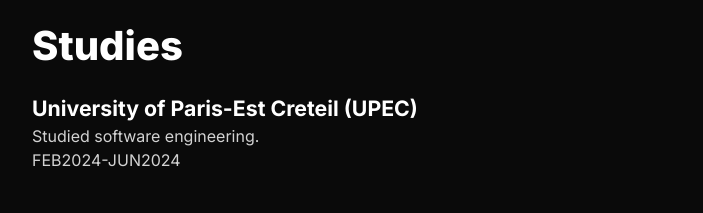
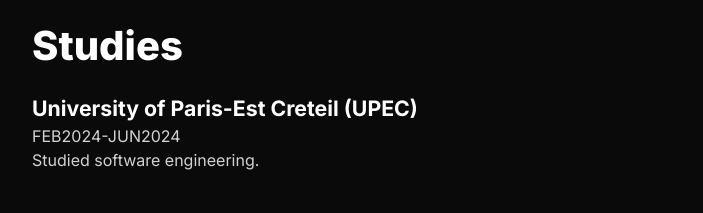
Before and after one commit to samiMazari/Sami-magic-Portfolio, a Next.js app: page /en/about in a window 1280 px wide. Shown: the part 1340-1553 px from the top of the page, without its empty margins (480-1183 px from the left). Built offline with nearby package versions, Linux system fonts and the light colour scheme.

Commit message:
Update page.tsx

```diff
--- a/src/app/[locale]/about/page.tsx
+++ b/src/app/[locale]/about/page.tsx
@@ -316,16 +316,17 @@
                                             variant="heading-strong-l">
                                             {institution.name}
                                         </Text>
+					<Text
+                                                variant="heading-default-xs"
+                                                onBackground="neutral-weak">
+                                             {institution.timeframe}
+                                        </Text>
                                         <Text
                                             variant="heading-default-xs"
                                             onBackground="neutral-weak">
                                             {institution.description}
                                         </Text>
-					<Text
-                                                variant="heading-default-xs"
-                                                onBackground="neutral-weak">
-                                             {institution.timeframe}
-                                        </Text>
+
                                     </Flex>
                                 ))}
                             </Flex>
```
